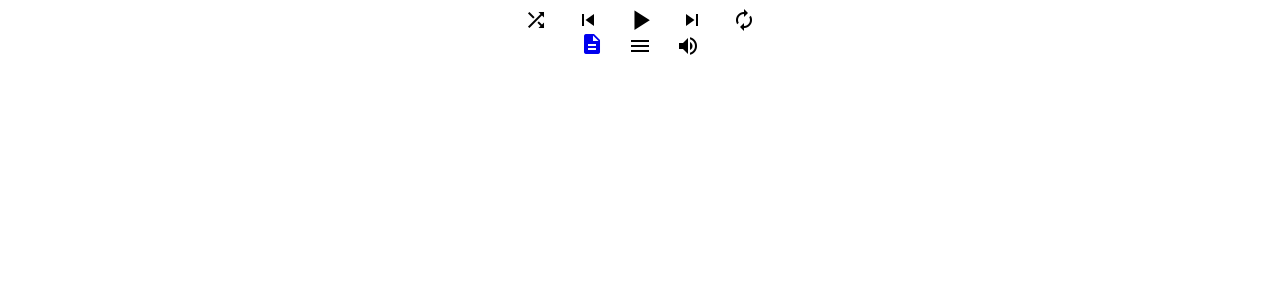
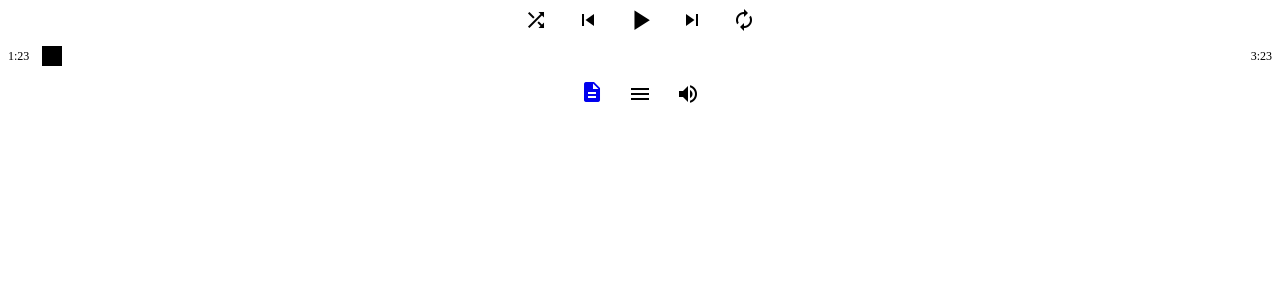
Before and after one commit to micahnorwoodjordan/getmybeats, an Angular app in the folder frontend-v4/: page / in a window 1280 px wide. Shown: the top 300 px of the page. Built offline with nearby package versions, Linux system fonts and the light colour scheme.

Commit message:
skeleton for progresscomponent

```diff
--- /dev/null
+++ b/frontend-v4/src/app/components/controls/progress/progress.component.css
@@ -0,0 +1,10 @@
+.progress {
+  display: flex;
+  align-items: center;
+  justify-content: center;
+  width: 100%;
+  gap: 12px;
+}
+
+.time { font-size: 12px; white-space: nowrap; }
+.slider { flex: 1; }
--- /dev/null
+++ b/frontend-v4/src/app/components/controls/progress/progress.component.html
@@ -0,0 +1,9 @@
+<div class="progress">
+    <div class="time current">{{ currentTimeHumanReadable }}</div>
+
+    <mat-slider class="slider" (input)="onSeek($event)" [max]="duration" step="0.005">
+        <input matSliderThumb [value]="currentTime" />
+    </mat-slider>
+
+    <div class="time duration">{{ durationHumanReadable }}</div>
+</div>
--- /dev/null
+++ b/frontend-v4/src/app/components/controls/progress/progress.component.ts
@@ -0,0 +1,22 @@
+import { Component } from '@angular/core';
+import { MatIconModule } from '@angular/material/icon';
+import { MatSliderModule } from '@angular/material/slider';
+
+
+@Component({
+  selector: 'app-progress',
+  imports: [
+    MatIconModule,
+    MatSliderModule
+  ],
+  templateUrl: './progress.component.html',
+  styleUrl: './progress.component.css'
+})
+export class ProgressComponent {  // TODO
+  public durationHumanReadable: string = "3:23";
+  public currentTimeHumanReadable: string = "1:23";
+  public currentTime: string = "1:56";
+  public duration: number = 50;
+
+  public onSeek(event: Event) {  }
+}
--- a/frontend-v4/src/app/components/player/player.component.html
+++ b/frontend-v4/src/app/components/player/player.component.html
@@ -1,3 +1,3 @@
 <app-primary />
-
+<app-progress />
 <app-secondary />
--- a/frontend-v4/src/app/components/player/player.component.ts
+++ b/frontend-v4/src/app/components/player/player.component.ts
@@ -1,13 +1,15 @@
 import { Component } from '@angular/core';
 import { PrimaryComponent } from '../controls/primary/primary.component';
 import { SecondaryComponent } from '../controls/secondary/secondary.component';
+import { ProgressComponent } from '../controls/progress/progress.component';
 
 
 @Component({
   selector: 'app-player',
   imports: [
     PrimaryComponent,
-    SecondaryComponent
+    SecondaryComponent,
+    ProgressComponent
   ],
   templateUrl: './player.component.html',
   styleUrl: './player.component.css',
```
